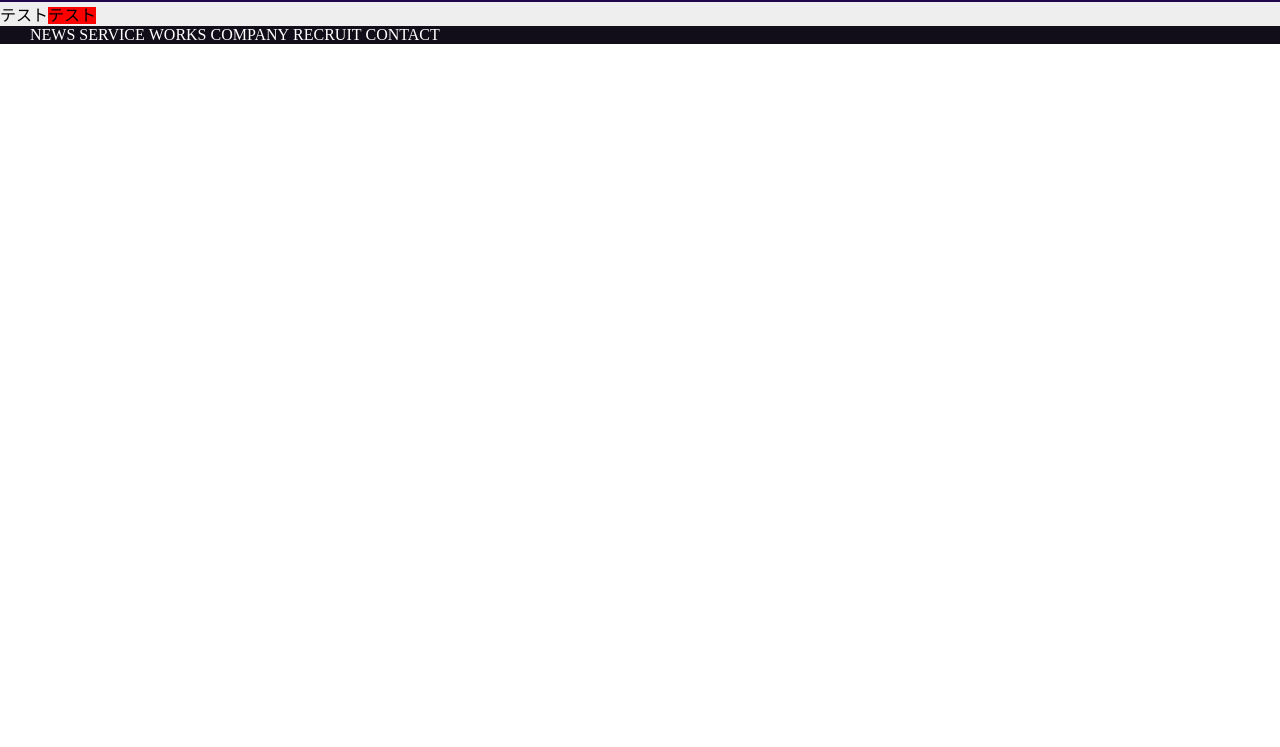
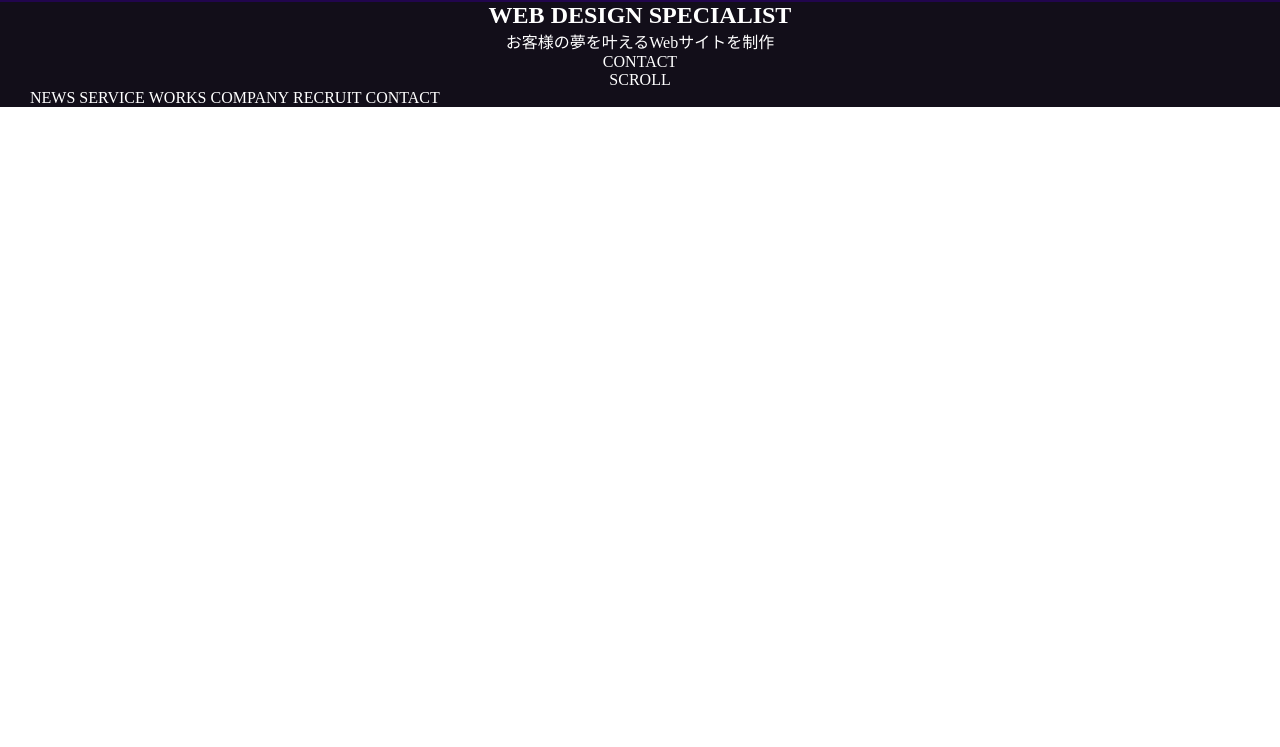
Before and after one commit to fuchsia-84/PON_DESIGN, a website: page index.html in a window 1280 px wide. Shown: the part 53-800 px from the top of the page. Drawn offline with Linux system fonts and the light colour scheme.

Commit message:
add toggle, top section contents. almost tag only.

```diff
--- a/index.html
+++ b/index.html
@@ -18,9 +18,24 @@
                     <li><a href="#">RECRUIT</a></li>
                     <li><a href="#">CONTACT</a></li>
                 </ul>
+                <div class="c-toggle">
+                    <span></span>
+                    <span></span>
+                    <span></span>
+                </div>
             </div>
         </header>
-        <p class="c-text">テスト<span>テスト</span></p>
+        <section class="top" id="top">
+            <div class="container">
+                <h1>WEB DESIGN SPECIALIST</h1>
+                <p>お客様の夢を叶えるWebサイトを制作</p>
+                <a class="c-button" href="#">CONTACT</a>
+                <div class="c-scroll">
+                    <p>SCROLL</p>
+                    <span></span>
+                </div>
+            </div>
+        </section>
         <footer>
             <div class="container">
                 <ul class="global_nav">
--- /dev/null
+++ b/scss/component/_button.scss
@@ -0,0 +1,6 @@
+@use "../global" as g;
+
+.c-button {
+    color: var(--color-head);
+    text-decoration: none;
+}
--- a/scss/component/_index.scss
+++ b/scss/component/_index.scss
@@ -1 +1,3 @@
 @use "test";
+@use "button";
+@use "toggle";
--- /dev/null
+++ b/scss/component/_toggle.scss
@@ -0,0 +1,5 @@
+@use "../global" as g;
+
+.c-toggle {
+    display: none;
+}
--- a/scss/layout/_index.scss
+++ b/scss/layout/_index.scss
@@ -1,2 +1,3 @@
 @use "header";
+@use "top";
 @use "footer";
--- /dev/null
+++ b/scss/layout/_top.scss
@@ -0,0 +1,10 @@
+@use "../global" as g;
+
+.top {
+    color: var(--color-head);
+    text-align: center;
+    background-color: var(--color-bg-footer);
+    .container {
+        width: 100%;
+    }
+}
```
Also changed, not shown: css/style.css, css/style.min.css, 2 other files.
